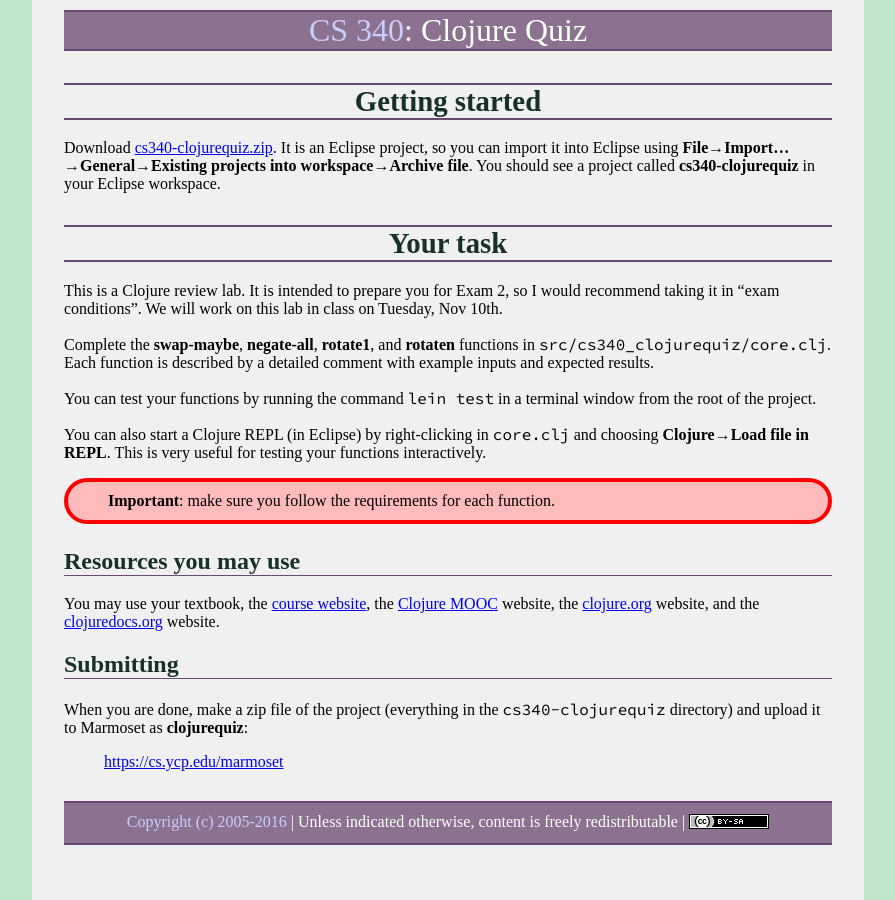
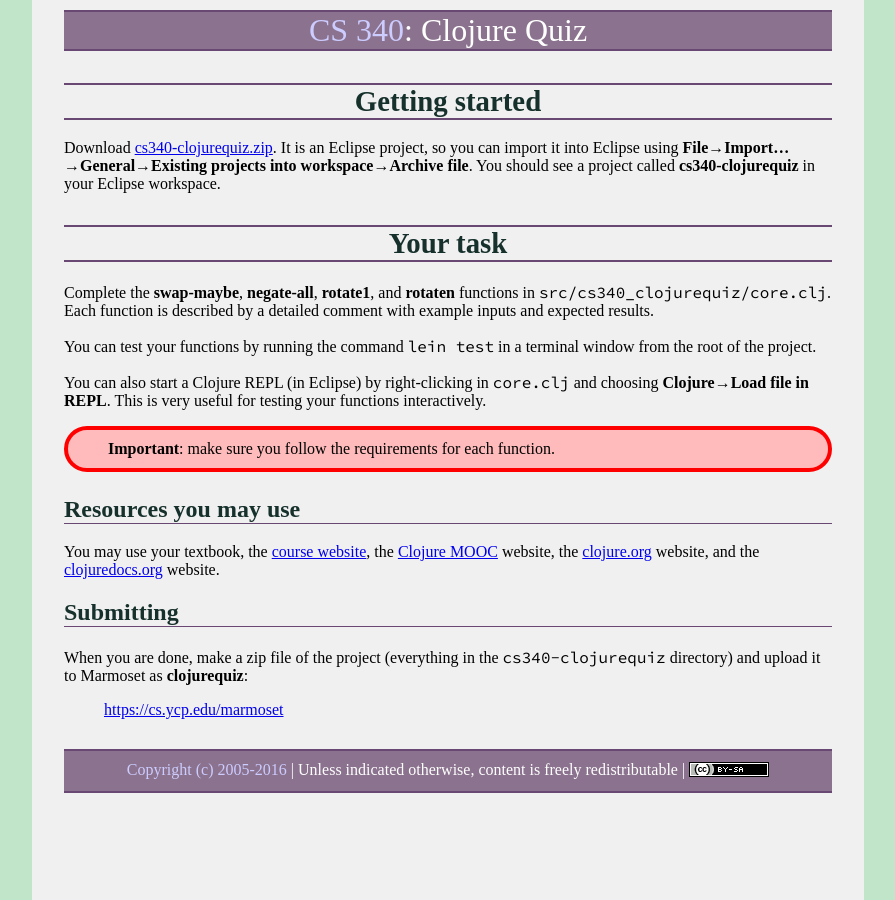
Before and after one commit to ycpcs/cs340-fall2016, a Jekyll site: the page built from assign/clojure-quiz.md, in a window 1280 px wide. Shown: the whole page, without its empty margins (192-1087 px from the left). Built offline with Jekyll 4.4.1, drawn with Linux system fonts in a browser that asks for light colours; some web fonts are replaced.

Commit message:
remove incorrect text

```diff
--- a/assign/clojure-quiz.md
+++ b/assign/clojure-quiz.md
@@ -8,8 +8,6 @@ title: "Clojure Quiz"
 Download [cs340-clojurequiz.zip](cs340-clojurequiz.zip).  It is an Eclipse project, so you can import it into Eclipse using **File&rarr;Import...&rarr;General&rarr;Existing projects into workspace&rarr;Archive file**.  You should see a project called **cs340-clojurequiz** in your Eclipse workspace.
 
 # Your task
-
-This is a Clojure review lab.  It is intended to prepare you for Exam 2, so I would recommend taking it in "exam conditions".  We will work on this lab in class on Tuesday, Nov 10th.
 
 Complete the **swap-maybe**, **negate-all**, **rotate1**, and **rotaten** functions in `src/cs340_clojurequiz/core.clj`.  Each function is described by a detailed comment with example inputs and expected results.
 
```
